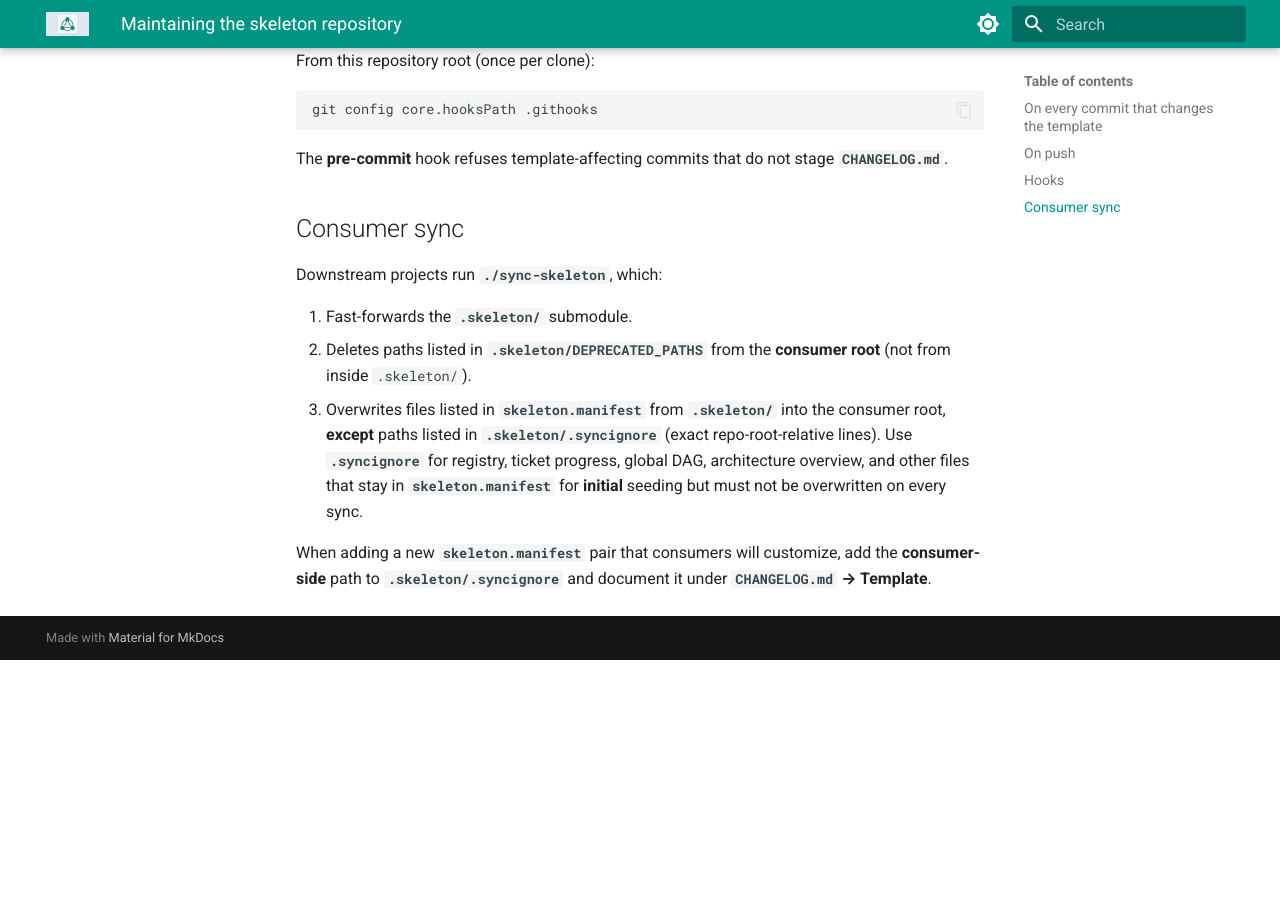
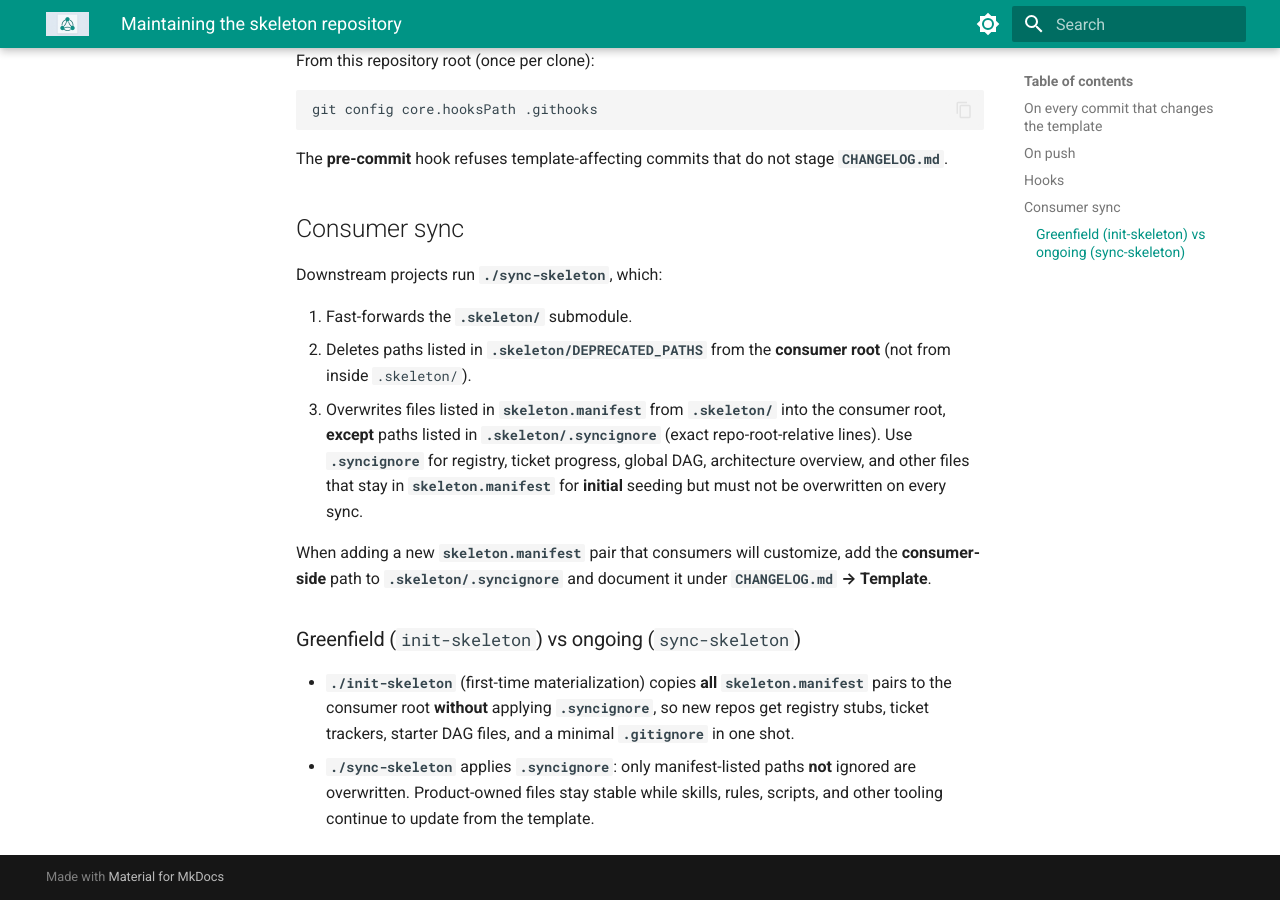
Before and after one commit to mcelhennyi/Finance, an MkDocs documentation site: the page built from docs/skeleton-MAINTAINERS.md, in a window 1280 px wide and 900 px high, scrolled down 835 px. Built offline with MkDocs 1.6.1 and Material for MkDocs 9.7.7, drawn with Linux system fonts in a browser that asks for light colours; before the commit the page ends 1495 px from its top, so only the background shows below that.

Commit message:
docs(skeleton): greenfield init vs sync-skeleton syncignore model
Bump .skeleton; align root init-project, sync-skeleton skill, /sync-skeleton,
and MAINTAINERS with template (init seeds all manifest paths once).

Made-with: Cursor

```diff
--- a/docs/skeleton-MAINTAINERS.md
+++ b/docs/skeleton-MAINTAINERS.md
@@ -32,3 +32,8 @@ Downstream projects run **`./sync-skeleton`**, which:
 3. Overwrites files listed in **`skeleton.manifest`** from **`.skeleton/`** into the consumer root, **except** paths listed in **`.skeleton/.syncignore`** (exact repo-root-relative lines). Use **`.syncignore`** for registry, ticket progress, global DAG, architecture overview, and other files that stay in **`skeleton.manifest`** for **initial** seeding but must not be overwritten on every sync.
 
 When adding a new **`skeleton.manifest`** pair that consumers will customize, add the **consumer-side** path to **`.skeleton/.syncignore`** and document it under **`CHANGELOG.md` → Template**.
+
+### Greenfield (`init-skeleton`) vs ongoing (`sync-skeleton`)
+
+- **`./init-skeleton`** (first-time materialization) copies **all** **`skeleton.manifest`** pairs to the consumer root **without** applying **`.syncignore`**, so new repos get registry stubs, ticket trackers, starter DAG files, and a minimal **`.gitignore`** in one shot.
+- **`./sync-skeleton`** applies **`.syncignore`**: only manifest-listed paths **not** ignored are overwritten. Product-owned files stay stable while skills, rules, scripts, and other tooling continue to update from the template.
```
Also changed, not shown: .claude/commands/sync-skeleton.md (+1 -1 lines), .cursor/skills/init-project/SKILL.md (+4 -3 lines), .cursor/skills/sync-skeleton/SKILL.md (+7 -2 lines).
